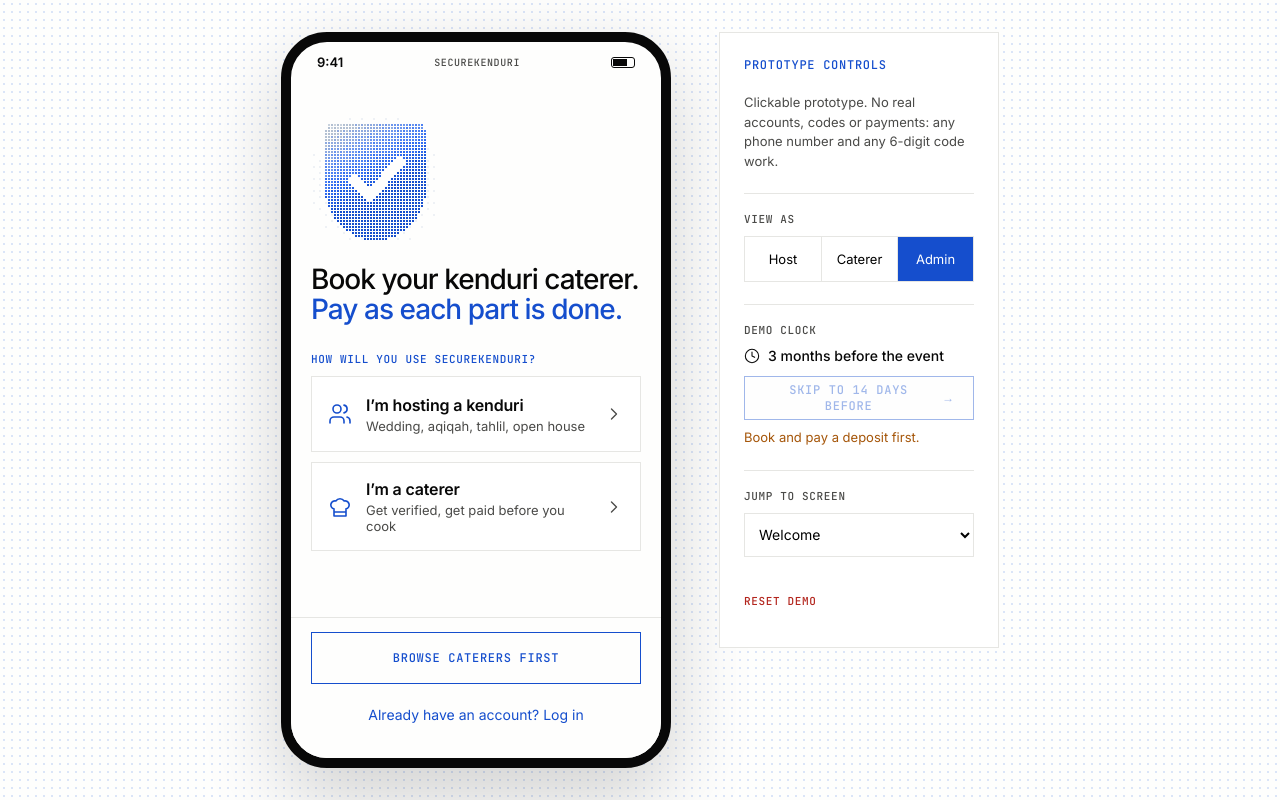
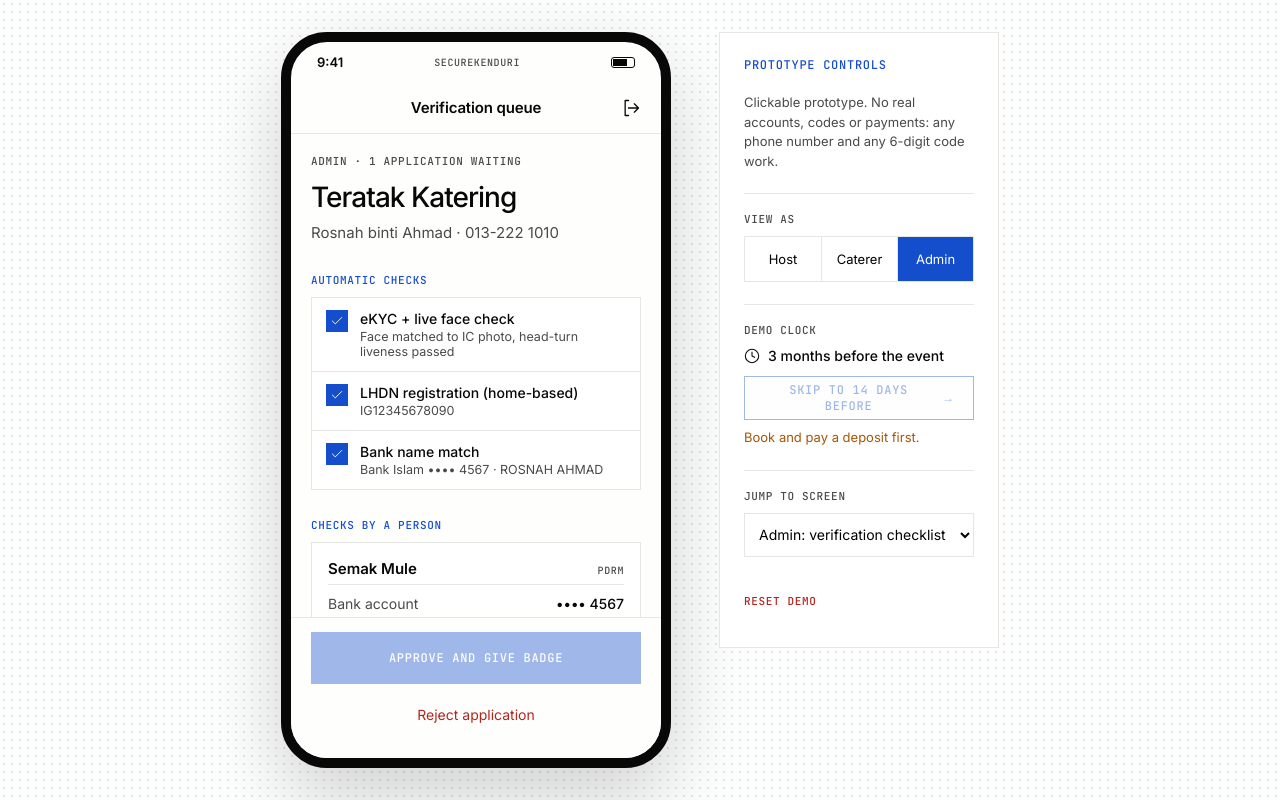
Before and after one commit to Etticx/KenduriSafe, a Next.js app in the folder web/: page /prototype in a window 1280 px wide. Both pictures are taken after a click on the button "Admin". Built offline with nearby package versions, Linux system fonts and the light colour scheme.

Commit message:
Add the admin verification checklist with Semak Mule and background scan

```diff
--- a/web/app/prototype/prototype.css
+++ b/web/app/prototype/prototype.css
@@ -303,6 +303,14 @@
   .planner { padding: 20px; box-shadow: none; }
   .planner .pax output { font-size: 48px; }
 
+  /* admin checklist */
+  .adm-h { display: flex; justify-content: space-between; align-items: baseline; padding-bottom: 6px; font-size: 15px; }
+  .adm-h .mono { font-size: 10px; color: var(--ink-2); }
+  .hits { list-style: none; margin-top: 10px; border: 1px solid var(--line); }
+  .hits li { padding: 10px 12px; font-size: 13px; line-height: 1.45; animation: scr-in var(--t-mid) var(--ease) both; }
+  .hits li + li { border-top: 1px solid var(--line); animation-delay: .12s; }
+  .hits .mono { display: block; font-size: 10px; color: var(--blue); }
+
   /* demo controls beside the phone */
   .demo { position: sticky; top: 32px; width: 280px; padding: 24px; background: #fff; border: 1px solid var(--line); }
   .demo-note, .demo-hint { font-size: 13px; line-height: 1.5; color: var(--ink-2); }
--- /dev/null
+++ b/web/components/prototype/Admin.jsx
@@ -0,0 +1,72 @@
+'use client';
+import { useState } from 'react';
+import { useProto, Bar, Foot, Icon, Working, Row } from './ui';
+
+// shortcut: a sample applicant so the admin screen works even if nobody signed up as a caterer in this demo
+const SAMPLE = { business: 'Teratak Katering', owner: 'Rosnah binti Ahmad', phone: '013-222 1010', ekyc: true,
+  biz: { type: 'lhdn', no: 'IG12345678090' }, bank: { bank: 'Bank Islam', acc: '12045010334567', name: 'ROSNAH AHMAD' }, status: 'review' };
+const mask = acc => '•••• ' + acc.replace(/\D/g, '').slice(-4);
+
+// admin verification checklist: system checks are pre-filled, the two manual checks need a person to tick them
+export function Admin() {
+  const [s, d] = useProto();
+  const a = s.applicant?.status && s.applicant.status !== 'draft' ? s.applicant : SAMPLE;
+  const [mule, setMule] = useState(false), [scan, setScan] = useState('idle'), [seen, setSeen] = useState(false);
+  const decide = status => { if (a === SAMPLE) d({ type: 'apply', applicant: SAMPLE }); d({ type: 'applicant', patch: { status } }); };
+  const decided = a.status === 'verified' || a.status === 'rejected';
+  return (
+    <>
+      <Bar title="Verification queue" back={false} right={<button className="icon-btn" onClick={() => d({ type: 'logout' })} aria-label="Log out"><Icon name="logout" /></button>} />
+      <div className="body">
+        <p className="mono result-count">Admin &middot; 1 application waiting</p>
+        <h1 className="t-title">{a.business}</h1>
+        <p className="t-sub">{a.owner} &middot; {a.phone}</p>
+        {decided && <p className={a.status === 'verified' ? 'match ok' : 'match no'}><Icon name={a.status === 'verified' ? 'check' : 'x'} size={16} /> {a.status === 'verified' ? 'Approved. Verified badge is live.' : 'Rejected. The caterer has been told why.'}</p>}
+
+        <p className="label mono">Automatic checks</p>
+        <ul className="checks">
+          <li className="rv"><span className="tick"><Icon name="check" size={14} /></span><span><b>eKYC + live face check</b><small>Face matched to IC photo, head-turn liveness passed</small></span></li>
+          <li className="rv"><span className="tick"><Icon name="check" size={14} /></span><span><b>{a.biz?.type === 'ssm' ? 'SSM registration' : 'LHDN registration (home-based)'}</b><small>{a.biz?.no}</small></span></li>
+          <li className="rv"><span className="tick"><Icon name="check" size={14} /></span><span><b>Bank name match</b><small>{a.bank?.bank} {mask(a.bank?.acc || '0000')} &middot; {a.bank?.name}</small></span></li>
+        </ul>
+
+        <p className="label mono">Checks by a person</p>
+        <div className="card rv">
+          <p className="adm-h"><b>Semak Mule</b><span className="mono">PDRM</span></p>
+          <Row k="Bank account" v={mask(a.bank?.acc || '0000')} />
+          <Row k="Phone" v={a.phone} />
+          <label className="agree" style={{ marginTop: 10 }}>
+            <input type="checkbox" checked={mule} disabled={decided} onChange={e => setMule(e.target.checked)} />
+            <span>I checked both on Semak Mule. No police reports linked.</span>
+          </label>
+        </div>
+
+        <div className="card rv" style={{ marginTop: 10 }}>
+          <p className="adm-h"><b>Background scan</b><span className="mono">AI, then you</span></p>
+          {scan === 'idle' && <button className="btn btn-ghost mono" style={{ marginTop: 10 }} disabled={decided} onClick={() => setScan('run')}>Run web scan</button>}
+          {scan === 'run' && <Working label={`Searching news, forums and social posts for "${a.business}"`} ms={1800} done={() => setScan('done')} />}
+          {scan === 'done' && (
+            <>
+              <ul className="hits">
+                <li><span className="mono">Facebook</span> Food review group post, 2025. Positive.</li>
+                <li><span className="mono">Lowyat forum</span> Thread recommending home caterers. Neutral mention.</li>
+              </ul>
+              <p className="field-hint">The scan found no scam reports. It only flags; you decide.</p>
+              <label className="agree" style={{ marginTop: 10 }}>
+                <input type="checkbox" checked={seen} disabled={decided} onChange={e => setSeen(e.target.checked)} />
+                <span>I reviewed these results myself.</span>
+              </label>
+            </>
+          )}
+        </div>
+      </div>
+      {!decided && (
+        <Foot>
+          <button className="btn btn-primary btn-block mono" disabled={!mule || !seen} onClick={() => decide('verified')}>Approve and give badge</button>
+          <button className="link-btn" style={{ color: '#b3261e' }} onClick={() => decide('rejected')}>Reject application</button>
+        </Foot>
+      )}
+    </>
+  );
+}
+Admin.title = 'Admin: verification checklist';
--- a/web/components/prototype/screens.js
+++ b/web/components/prototype/screens.js
@@ -4,6 +4,7 @@ import { Agreement, Checkout } from './Book';
 import { Tracker, Dispute } from './Tracker';
 import { Verify, Applied } from './Verify';
 import { CDash, Invoice, Delivery, CPlanner } from './Caterer';
+import { Admin } from './Admin';
 
 // screen id -> component; each component's .title labels it in the demo "Jump to screen" list
 export const SCREENS = {
@@ -11,4 +12,5 @@ export const SCREENS = {
   search: Search, list: List, profile: Profile, agreement: Agreement, checkout: Checkout, tracker: Tracker, dispute: Dispute,
   verify: Verify, applied: Applied,
   cdash: CDash, invoice: Invoice, delivery: Delivery, cplanner: CPlanner,
+  admin: Admin,
 };
```
